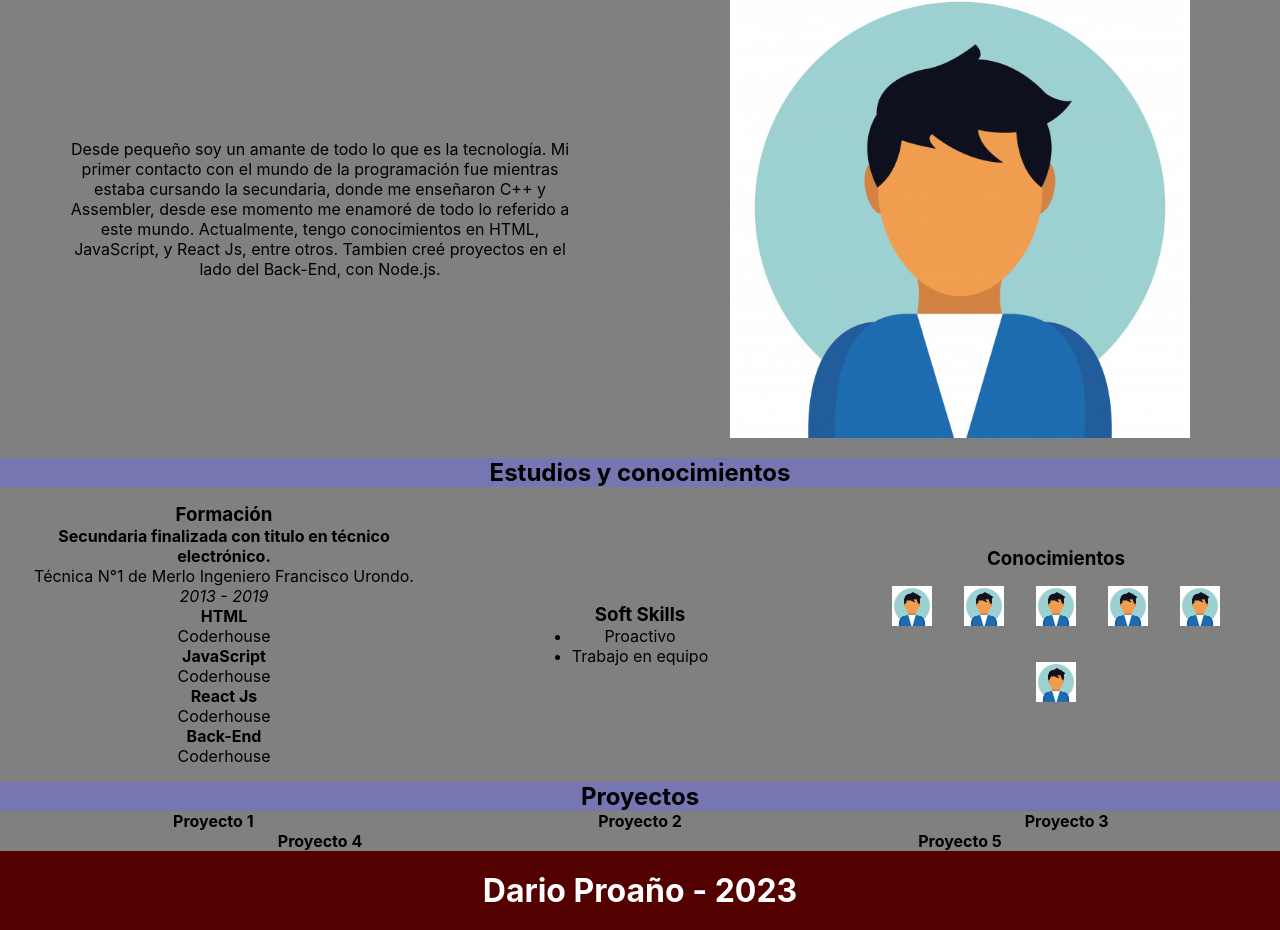
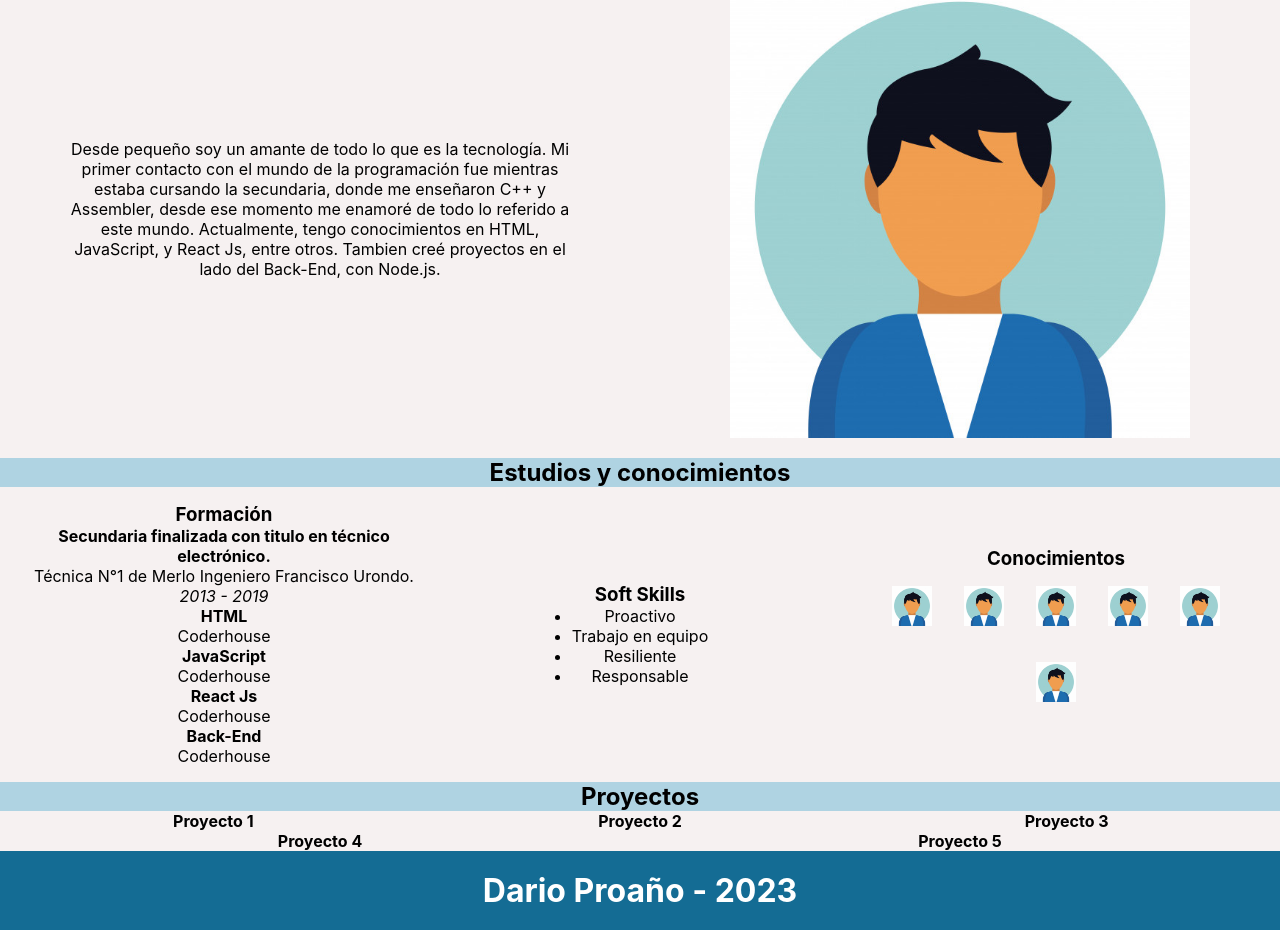
Before and after one commit to yashio26/portfolio, a React (Create React App) app: page / in a window 1280 px wide. Shown: the part 868-1798 px from the top of the page. Built offline with nearby package versions, Linux system fonts and the light colour scheme.

Commit message:
Se continua con la maquetacion y estilos.

```diff
--- a/src/App.css
+++ b/src/App.css
@@ -1,5 +1,5 @@
 * {
-  background-color: gray;
+  background-color: #f6f1f1;
   margin: 0;
   padding: 0;
   box-sizing: border-box;
--- a/src/components/Inicio.js
+++ b/src/components/Inicio.js
@@ -55,6 +55,8 @@ const Inicio = () => {
           <ul>
             <li>Proactivo</li>
             <li>Trabajo en equipo</li>
+            <li>Resiliente</li>
+            <li>Responsable</li>
           </ul>
         </div>
         <div>
--- a/src/styles/Footer.css
+++ b/src/styles/Footer.css
@@ -1,6 +1,6 @@
 footer {
   padding: 2.5vh;
-  background-color: rgb(82, 0, 0);
+  background-color: #146c94;
   color: white;
   display: flex;
   justify-content: center;
--- a/src/styles/Inicio.css
+++ b/src/styles/Inicio.css
@@ -12,7 +12,7 @@
 }
 
 .caption {
-  background-color: rgba(104, 104, 255, 0.4);
+  background-color: #afd3e2; /* rgba(104, 104, 255, 0.4); */
   text-align: center;
 }
 
--- a/src/styles/NavBar.css
+++ b/src/styles/NavBar.css
@@ -1,5 +1,5 @@
 nav {
-  background-color: darkred;
+  background-color: #19a7ce;
   height: 5vh;
   display: flex;
   flex-direction: column;
```
